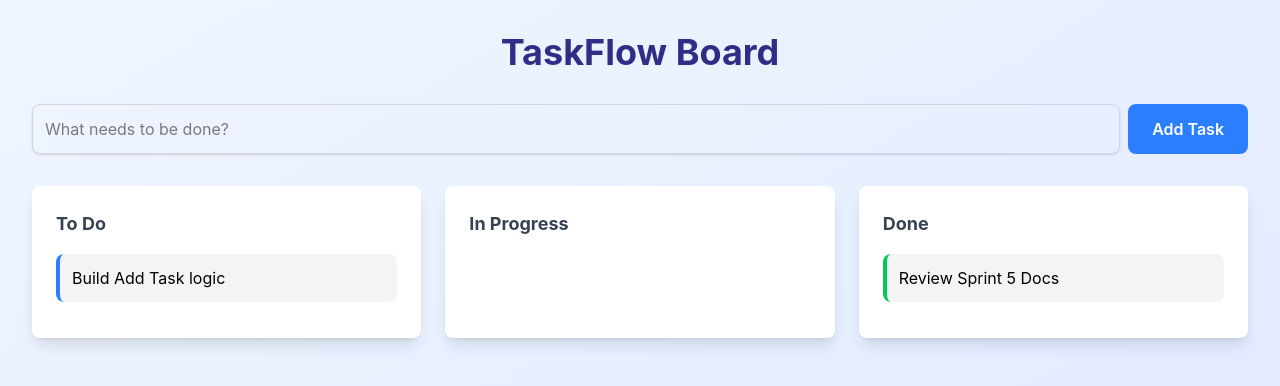
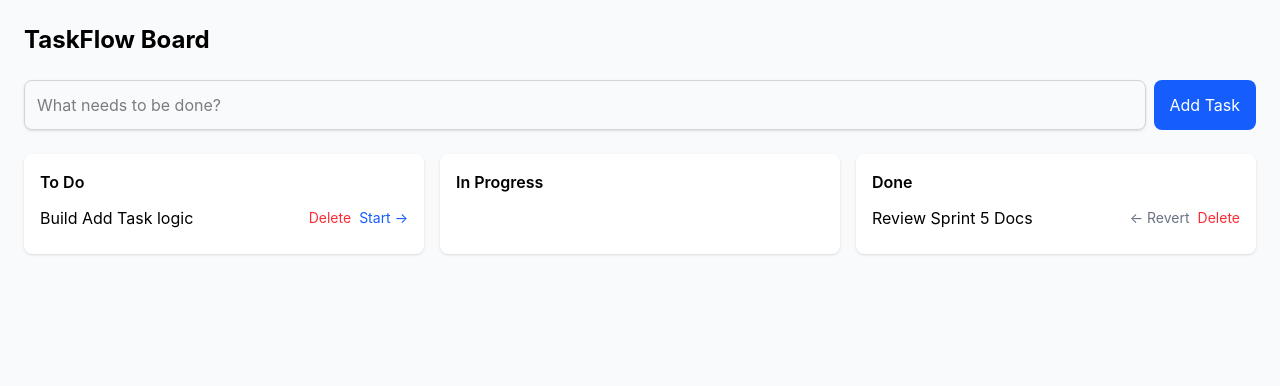
Before and after one commit to Shivam-hub976/Task-Flow, a React (Vite) app: page / in a window 1280 px wide. Shown: the top 386 px of the page. Built offline with nearby package versions, Linux system fonts and the light colour scheme.

Commit message:
implemented move and delete task logic

```diff
--- a/src/App.jsx
+++ b/src/App.jsx
@@ -1,4 +1,4 @@
-import { useState } from 'react';
+import { useState } from "react";
 
 function App() {
   // 1. STATE ARCHITECTURE
@@ -7,86 +7,167 @@ function App() {
     { id: 2, text: "Build Add Task logic", status: "To Do" },
   ]);
 
-  // New state to track the input field
-  const [newTaskText, setNewTaskText] = useState('');
+  const [newTaskText, setNewTaskText] = useState("");
 
   // 2. ADD TASK LOGIC
   const handleAddTask = (e) => {
-    e.preventDefault(); // Prevents page reload
+    e.preventDefault();
 
-    // Sprint 4 Feedback: Prevent empty fields
-    if (newTaskText.trim() === '') {
-      alert('Task cannot be empty!');
+    if (newTaskText.trim() === "") {
+      alert("Task cannot be empty!");
       return;
     }
 
     const newTask = {
-      id: Date.now(), // Generates a unique ID
+      id: Date.now(),
       text: newTaskText,
-      status: 'To Do' // Defaults to the first column
+      status: "To Do",
     };
 
-    // Update state: copy existing tasks and add the new one
     setTasks([...tasks, newTask]);
-    setNewTaskText(''); // Clear the input field
+    setNewTaskText("");
   };
 
+  // 3. DELETE TASK
+  const handleDeleteTask = (id) => {
+    setTasks(tasks.filter((task) => task.id !== id));
+  };
+
+  // 4. MOVE TASK
+  const handleMoveTask = (id, newStatus) => {
+    setTasks(
+      tasks.map((task) =>
+        task.id === id ? { ...task, status: newStatus } : task
+      )
+    );
+  };
+
+  // 5. FILTER TASKS
   const getTasksByStatus = (status) => {
     return tasks.filter((task) => task.status === status);
   };
 
   return (
-    <div className="min-h-screen bg-linear-to-br from-blue-50 to-indigo-100 p-8">
-      <h1 className="text-4xl font-bold text-center text-indigo-900 mb-8">
-        TaskFlow Board
-      </h1>
+    <div className="min-h-screen bg-gray-50 p-6">
+      <h1 className="text-2xl font-bold mb-6">TaskFlow Board</h1>
 
       {/* ADD TASK FORM */}
-      <form onSubmit={handleAddTask} className="mb-8 flex gap-2 justify-center">
+      <form onSubmit={handleAddTask} className="flex gap-2 mb-6">
         <input
-          type="text"
           value={newTaskText}
           onChange={(e) => setNewTaskText(e.target.value)}
           placeholder="What needs to be done?"
           className="flex-1 p-3 rounded-lg border border-gray-300 shadow-sm focus:outline-none focus:ring-2 focus:ring-blue-500"
         />
+
         <button
           type="submit"
-          className="px-6 py-3 bg-blue-500 text-white rounded-lg hover:bg-blue-600 font-semibold transition"
+          className="px-4 py-2 bg-blue-600 text-white rounded-lg"
         >
           Add Task
         </button>
       </form>
 
-      {/* 3-COLUMN UI ARCHITECTURE (Tailwind Grid restored) */}
-      <div className="grid grid-cols-3 gap-6">
+      {/* BOARD */}
+      <div className="grid grid-cols-3 gap-4">
 
-        {/* Column 1: To Do */}
-        <div className="bg-white p-6 rounded-lg shadow-lg">
-          <h2 className="text-lg font-bold text-gray-700 mb-4">To Do</h2>
+        {/* TO DO */}
+        <div className="bg-white p-4 rounded-lg shadow">
+          <h2 className="font-semibold mb-3">To Do</h2>
+
           {getTasksByStatus("To Do").map((task) => (
-            <div key={task.id} className="p-3 mb-3 bg-gray-100 rounded-lg border-l-4 border-blue-500">
-              {task.text}
+            <div
+              key={task.id}
+              className="mb-2 flex items-center justify-between"
+            >
+              <span>{task.text}</span>
+
+              <div className="flex gap-2">
+                <button
+                  onClick={() => handleDeleteTask(task.id)}
+                  className="text-red-500 text-sm hover:text-red-700"
+                >
+                  Delete
+                </button>
+
+                <button
+                  onClick={() =>
+                    handleMoveTask(task.id, "In Progress")
+                  }
+                  className="text-blue-600 text-sm hover:text-blue-800"
+                >
+                  Start →
+                </button>
+              </div>
             </div>
           ))}
         </div>
 
-        {/* Column 2: In Progress */}
-        <div className="bg-white p-6 rounded-lg shadow-lg">
-          <h2 className="text-lg font-bold text-gray-700 mb-4">In Progress</h2>
+        {/* IN PROGRESS */}
+        <div className="bg-white p-4 rounded-lg shadow">
+          <h2 className="font-semibold mb-3">In Progress</h2>
+
           {getTasksByStatus("In Progress").map((task) => (
-            <div key={task.id} className="p-3 mb-3 bg-gray-100 rounded-lg border-l-4 border-yellow-500">
-              {task.text}
+            <div
+              key={task.id}
+              className="mb-2 flex items-center justify-between"
+            >
+              <span>{task.text}</span>
+
+              <div className="flex gap-2">
+                <button
+                  onClick={() => handleMoveTask(task.id, "To Do")}
+                  className="text-gray-500 text-sm hover:text-gray-700"
+                >
+                  ← Back
+                </button>
+
+                <button
+                  onClick={() => handleDeleteTask(task.id)}
+                  className="text-red-500 text-sm hover:text-red-700"
+                >
+                  Delete
+                </button>
+
+                <button
+                  onClick={() => handleMoveTask(task.id, "Done")}
+                  className="text-green-600 text-sm hover:text-green-800"
+                >
+                  Finish →
+                </button>
+              </div>
             </div>
           ))}
         </div>
 
-        {/* Column 3: Done */}
-        <div className="bg-white p-6 rounded-lg shadow-lg">
-          <h2 className="text-lg font-bold text-gray-700 mb-4">Done</h2>
+        {/* DONE */}
+        <div className="bg-white p-4 rounded-lg shadow">
+          <h2 className="font-semibold mb-3">Done</h2>
+
           {getTasksByStatus("Done").map((task) => (
-            <div key={task.id} className="p-3 mb-3 bg-gray-100 rounded-lg border-l-4 border-green-500">
-              {task.text}
+            <div
+              key={task.id}
+              className="mb-2 flex items-center justify-between"
+            >
+              <span>{task.text}</span>
+
+              <div className="flex gap-2">
+                <button
+                  onClick={() =>
+                    handleMoveTask(task.id, "In Progress")
+                  }
+                  className="text-gray-500 text-sm hover:text-gray-700"
+                >
+                  ← Revert
+                </button>
+
+                <button
+                  onClick={() => handleDeleteTask(task.id)}
+                  className="text-red-500 text-sm hover:text-red-700"
+                >
+                  Delete
+                </button>
+              </div>
             </div>
           ))}
         </div>
```
